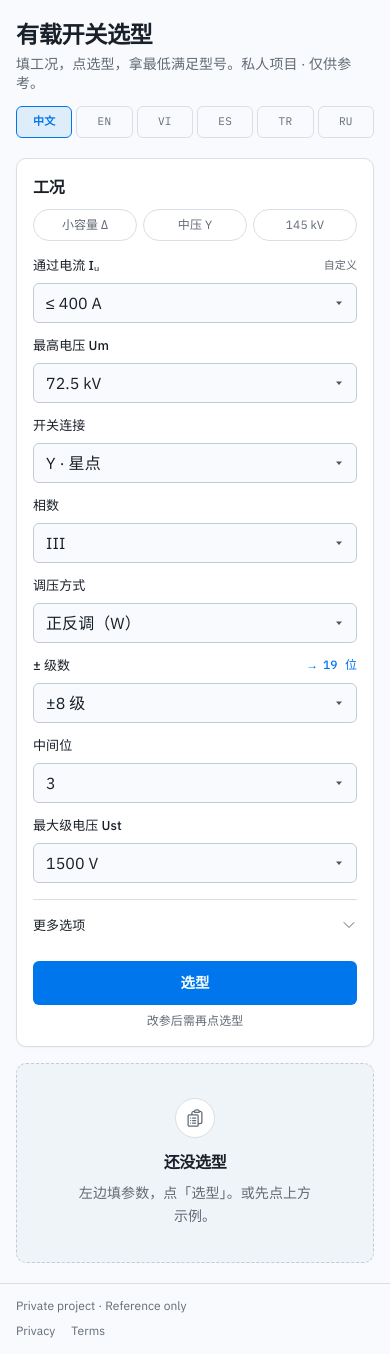
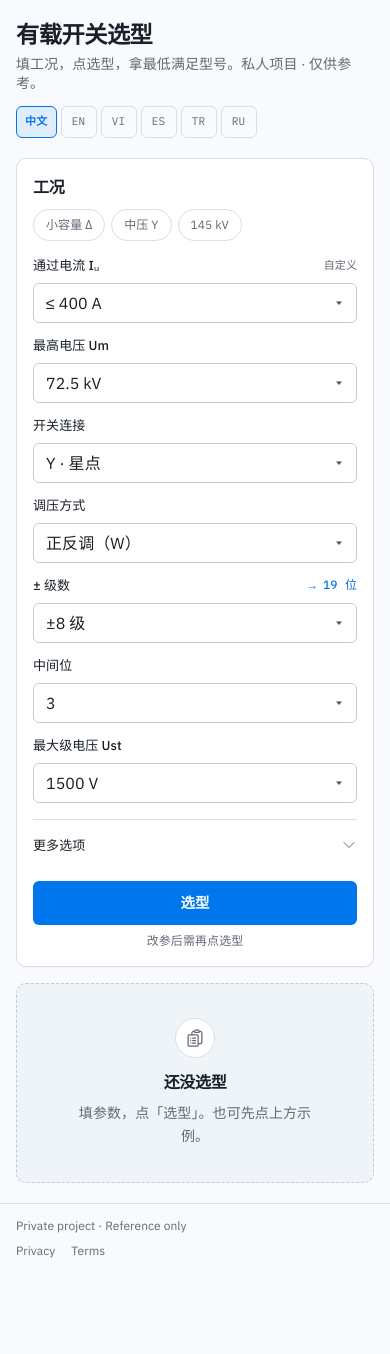
Before and after one commit to erict16/oltc-selector, a Next.js app: page / in a window 390 px wide. After the commit the page ends 1274 px from the top, so only its background shows below. Built offline with nearby package versions, Linux system fonts and the light colour scheme.

Commit message:
style: tighten selector workbench chrome
Move phases under More options, hide mid when the brochure
only has one choice, keep 选型 in document flow on phone
(sticky covered Ust), and make the result type the copy target.

```diff
--- a/app/globals.css
+++ b/app/globals.css
@@ -90,12 +90,12 @@ h2,
   outline-offset: 2px;
 }
 
-/* Native controls */
+/* Native controls — white field on paper page */
 select,
 input[type="number"],
 input[type="text"] {
   appearance: none;
-  background-color: var(--color-paper);
+  background-color: #fff;
 }
 
 select {
--- a/app/layout.tsx
+++ b/app/layout.tsx
@@ -50,9 +50,17 @@ export default function RootLayout({
         />
       </head>
       <body className="antialiased">
+        <a
+          href="#main"
+          className="sr-only focus:not-sr-only focus:absolute focus:top-2 focus:left-2 focus:z-50 focus:rounded-[var(--radius-sm)] focus:bg-white focus:px-3 focus:py-2 focus:text-sm focus:shadow"
+        >
+          Skip to content
+        </a>
         {/* No justify-center: tall forms on mobile must start at top or scroll breaks */}
         <div className="flex min-h-dvh flex-col">
-          <main className="flex flex-1 flex-col">{children}</main>
+          <main id="main" className="flex flex-1 flex-col">
+            {children}
+          </main>
           <SiteFooter />
         </div>
       </body>
--- a/components/LangSwitcher.tsx
+++ b/components/LangSwitcher.tsx
@@ -28,10 +28,10 @@ export function LangSwitcher({
             key={opt.id}
             type="button"
             title={opt.label}
+            aria-pressed={on}
             onClick={() => onChange(opt.id)}
             className={cx(
-              // Slightly tighter on narrow screens so 6 langs fit without horizontal scroll
-              "inline-flex h-8 min-w-[2.5rem] flex-1 items-center justify-center rounded-[var(--radius-sm)] border px-1.5 font-mono text-[0.6875rem] tracking-wide transition-colors duration-150 sm:h-7 sm:min-w-0 sm:w-11 sm:flex-none",
+              "inline-flex h-8 min-w-[2.25rem] items-center justify-center rounded-[var(--radius-sm)] border px-2 font-mono text-[0.6875rem] tracking-wide transition-colors duration-150 sm:h-7 sm:min-w-0 sm:px-2.5",
               on
                 ? "border-[var(--color-accent)] bg-[oklch(58%_0.2_256_/_0.1)] font-semibold text-[var(--color-accent)]"
                 : "border-[var(--color-rule)] text-[var(--color-muted)] hover:border-[var(--color-accent)] hover:text-[var(--color-ink-2)]",
--- a/components/SelectorApp.tsx
+++ b/components/SelectorApp.tsx
@@ -3,6 +3,7 @@
 import { useEffect, useRef, useState } from "react";
 import {
   ChevronDownIcon,
+  ClipboardDocumentIcon,
   ClipboardDocumentListIcon,
 } from "@heroicons/react/24/outline";
 import {
@@ -75,9 +76,9 @@ function cx(...parts: Array<string | false | null | undefined>) {
   return parts.filter(Boolean).join(" ");
 }
 
-/** Comfortable control — slightly tighter than first draft, not cramped */
+/** Comfortable control — one hover signal (border), shared height */
 const controlClass =
-  "w-full min-w-0 rounded-[var(--radius-sm)] border border-[var(--color-rule-2)] bg-white px-3 py-2 text-[0.9rem] leading-snug text-[var(--color-ink)] transition-[border-color,box-shadow] duration-150 hover:border-[oklch(70%_0.03_256)] focus:border-[var(--color-accent)] focus:outline-none focus:ring-2 focus:ring-[oklch(58%_0.2_256_/_0.15)]";
+  "h-10 w-full min-w-0 rounded-[var(--radius-sm)] border border-[var(--color-rule-2)] bg-white px-3 text-[0.9rem] leading-snug text-[var(--color-ink)] transition-colors duration-150 hover:border-[var(--color-accent)] focus:border-[var(--color-accent)] focus:outline-none";
 
 function Field({
   label,
@@ -322,6 +323,7 @@ export function SelectorApp() {
       t(lang, input.medium === "oil" ? "medOil" : "medDry"),
     );
   }
+  if (input.phases !== "III") moreBits.push(input.phases);
   if (!input.preferVacuum) moreBits.push(t(lang, "preferVacOff"));
   if (input.acrossTapBilKv != null && input.acrossTapBilKv > 0) {
     moreBits.push(`BIL ${input.acrossTapBilKv} kV`);
@@ -386,8 +388,7 @@ export function SelectorApp() {
                     onClick={() => loadExample(ex)}
                     title={t(lang, ex.hintKey)}
                     className={cx(
-                      // Mobile: flexible chips; sm+: stable min width for locales
-                      "inline-flex min-h-8 flex-1 items-center justify-center rounded-full border px-2.5 py-1 text-center text-[0.75rem] transition-colors duration-150 sm:min-h-7 sm:min-w-[5.75rem] sm:flex-none",
+                      "inline-flex min-h-8 items-center justify-center rounded-full border px-3 py-1 text-center text-[0.75rem] transition-colors duration-150 sm:min-h-7 sm:min-w-[5.75rem]",
                       on
                         ? "border-[var(--color-accent)] text-[var(--color-accent)]"
                         : "border-[var(--color-rule)] text-[var(--color-muted)] hover:border-[var(--color-accent)] hover:text-[var(--color-accent)]",
@@ -504,20 +505,6 @@ export function SelectorApp() {
               </select>
             </Field>
 
-            <Field label={t(lang, "phases")}>
-              <select
-                className={controlClass}
-                value={input.phases}
-                onChange={(e) =>
-                  patch("phases", e.target.value as SelectInput["phases"])
-                }
-              >
-                <option value="III">III</option>
-                <option value="II">II</option>
-                <option value="I">I</option>
-              </select>
-            </Field>
-
             <Field
               label={t(lang, "regulation")}
             >
@@ -600,7 +587,7 @@ export function SelectorApp() {
               </Field>
             ) : null}
 
-            {!isLinear ? (
+            {!isLinear && midOpts.length > 1 ? (
               <Field label={t(lang, "mid")}>
                 <select
                   className={controlClass}
@@ -610,7 +597,6 @@ export function SelectorApp() {
                       : midOpts[0] ?? 3,
                   )}
                   onChange={(e) => applyMid(e.target.value)}
-                  disabled={midOpts.length <= 1}
                 >
                   {midOpts.map((m) => (
                     <option key={m} value={String(m)}>
@@ -730,6 +716,20 @@ export function SelectorApp() {
                     </select>
                   </Field>
 
+                  <Field label={t(lang, "phases")}>
+                    <select
+                      className={controlClass}
+                      value={input.phases}
+                      onChange={(e) =>
+                        patch("phases", e.target.value as SelectInput["phases"])
+                      }
+                    >
+                      <option value="III">III</option>
+                      <option value="II">II</option>
+                      <option value="I">I</option>
+                    </select>
+                  </Field>
+
                   <Field label={t(lang, "acrossBil")}>
                     <select
                       className={controlClass}
@@ -842,9 +842,8 @@ export function SelectorApp() {
               type="submit"
               disabled={running || !input.throughCurrentA}
               className={cx(
-                // Full-width on phone; min-w only from sm up (avoids horizontal overflow)
-                "inline-flex min-h-11 w-full flex-1 items-center justify-center gap-2 rounded-[var(--radius-sm)] bg-[var(--color-accent)] px-4 text-center text-[0.9rem] font-semibold text-[var(--color-accent-ink)] transition-[transform,opacity,background-color] duration-150 sm:min-h-[2.6rem] sm:min-w-[12.5rem] sm:px-5",
-                "hover:brightness-105 active:scale-[0.98]",
+                "inline-flex min-h-11 w-full flex-1 items-center justify-center gap-2 rounded-[var(--radius-sm)] bg-[var(--color-accent)] px-4 text-center text-[0.9rem] font-semibold text-[var(--color-accent-ink)] transition-opacity duration-150 sm:min-h-[2.6rem] sm:min-w-[12.5rem] sm:px-5",
+                "hover:opacity-90",
                 "disabled:cursor-not-allowed disabled:opacity-50",
                 running && "pointer-events-none",
               )}
@@ -904,16 +903,20 @@ export function SelectorApp() {
                     <p className="font-mono text-[10px] tracking-[0.08em] text-[var(--color-accent)] uppercase">
                       {t(lang, "recommended")}
                     </p>
-                    <p className="mt-2 break-all font-mono text-[1.05rem] leading-snug font-medium tracking-tight text-[var(--color-ink)] sm:text-[1.15rem]">
+                    <div className="mt-2 flex items-start gap-2">
+                      <p className="min-w-0 flex-1 font-mono text-[1.125rem] leading-snug font-medium tracking-tight break-words text-[var(--color-ink)] sm:text-[1.25rem]">
                         {primary.model}
                       </p>
                       <button
                         type="button"
                         onClick={() => copyModel(primary.model)}
-                      className="mt-3 inline-flex min-h-8 min-w-[9.5rem] items-center justify-center rounded-[var(--radius-sm)] bg-[var(--color-graphite)] px-3 py-1.5 text-center text-[0.8125rem] font-medium text-white transition-opacity hover:opacity-90"
+                        className="inline-flex h-9 shrink-0 items-center gap-1.5 rounded-[var(--radius-sm)] border border-[var(--color-rule)] px-2.5 text-[0.75rem] font-medium text-[var(--color-ink-2)] transition-colors hover:border-[var(--color-accent)] hover:text-[var(--color-accent)]"
+                        aria-label={t(lang, "copyType")}
                       >
-                      {copied ? t(lang, "copied") : t(lang, "copyType")}
+                        <ClipboardDocumentIcon className="h-4 w-4" aria-hidden />
+                        {copied ? t(lang, "copied") : t(lang, "copy")}
                       </button>
+                    </div>
                   </div>
 
                   <div className="space-y-2 px-4 py-3 text-[0.8125rem] leading-relaxed text-[var(--color-ink-2)]">
@@ -962,7 +965,8 @@ export function SelectorApp() {
                                 <button
                                   type="button"
                                   onClick={() => copyModel(r.model)}
-                                  className="inline-flex min-w-[4.5rem] shrink-0 justify-end text-[0.6875rem] text-[var(--color-accent)] hover:underline"
+                                  className="inline-flex h-7 shrink-0 items-center rounded-[var(--radius-sm)] px-1.5 text-[0.6875rem] text-[var(--color-accent)] hover:underline"
+                                  aria-label={t(lang, "copy")}
                                 >
                                   {t(lang, "copy")}
                                 </button>
--- a/lib/i18n.ts
+++ b/lib/i18n.ts
@@ -91,8 +91,7 @@ const en: Dict = {
   otherOpts: "Other options ({n})",
   copy: "Copy",
   idleTitle: "No result yet",
-  idleBody:
-    "Fill in the parameters on the left, then click Select. Or start from an example above.",
+  idleBody: "Fill the duty, then click Select. Or start from an example.",
   selecting: "Selecting…",
   why: "{code}, {i} A, Um {um} kV{sel}{multi}. Lowest catalogue rating that covers this duty.",
   whySel: ", tap selector {s}",
@@ -178,7 +177,7 @@ const zh: Dict = {
   otherOpts: "其他可选（{n}）",
   copy: "复制",
   idleTitle: "还没选型",
-  idleBody: "左边填参数，点「选型」。或先点上方示例。",
+  idleBody: "填参数，点「选型」。也可先点上方示例。",
   selecting: "正在选型…",
   why: "{code}，{i} A，Um {um} kV{sel}{multi}。满足工况的最低目录档。",
   whySel: " · 选择器 {s}",
@@ -266,8 +265,7 @@ const vi: Dict = {
   otherOpts: "Lựa chọn khác ({n})",
   copy: "Chép",
   idleTitle: "Chưa có kết quả",
-  idleBody:
-    "Điền thông số bên trái, rồi bấm Chọn. Hoặc dùng ví dụ phía trên.",
+  idleBody: "Điền thông số, rồi bấm Chọn. Hoặc dùng ví dụ.",
   selecting: "Đang chọn…",
   why: "{code}, {i} A, Um {um} kV{sel}{multi}. Mức danh mục thấp nhất đủ cho nhiệm vụ này.",
   whySel: ", bộ chọn {s}",
@@ -356,8 +354,7 @@ const es: Dict = {
   otherOpts: "Otras opciones ({n})",
   copy: "Copiar",
   idleTitle: "Aún sin resultado",
-  idleBody:
-    "Rellene los parámetros a la izquierda y pulse Seleccionar. O use un ejemplo arriba.",
+  idleBody: "Rellene el régimen y pulse Seleccionar. O use un ejemplo.",
   selecting: "Seleccionando…",
   why: "{code}, {i} A, Um {um} kV{sel}{multi}. Menor valor de catálogo que cubre este régimen.",
   whySel: ", selector {s}",
@@ -445,8 +442,7 @@ const tr: Dict = {
   otherOpts: "Diğer seçenekler ({n})",
   copy: "Kopyala",
   idleTitle: "Henüz sonuç yok",
-  idleBody:
-    "Soldaki parametreleri doldurun, Seç’e basın. Veya yukarıdaki örnekleri kullanın.",
+  idleBody: "Parametreleri doldurun, Seç’e basın. Veya bir örnek kullanın.",
   selecting: "Seçiliyor…",
   why: "{code}, {i} A, Um {um} kV{sel}{multi}. Bu işletmeyi karşılayan en düşük katalog değeri.",
   whySel: ", seçici {s}",
@@ -536,8 +532,7 @@ const ru: Dict = {
   otherOpts: "Другие варианты ({n})",
   copy: "Копировать",
   idleTitle: "Результата пока нет",
-  idleBody:
-    "Заполните параметры слева и нажмите «Подобрать». Или выберите пример выше.",
+  idleBody: "Заполните режим и нажмите «Подобрать». Или возьмите пример.",
   selecting: "Подбор…",
   why: "{code}, {i} A, Um {um} kV{sel}{multi}. Наименьший каталожный рейтинг для этого режима.",
   whySel: ", селектор {s}",
```
Lines whose indentation alone changed are shown as unchanged.
